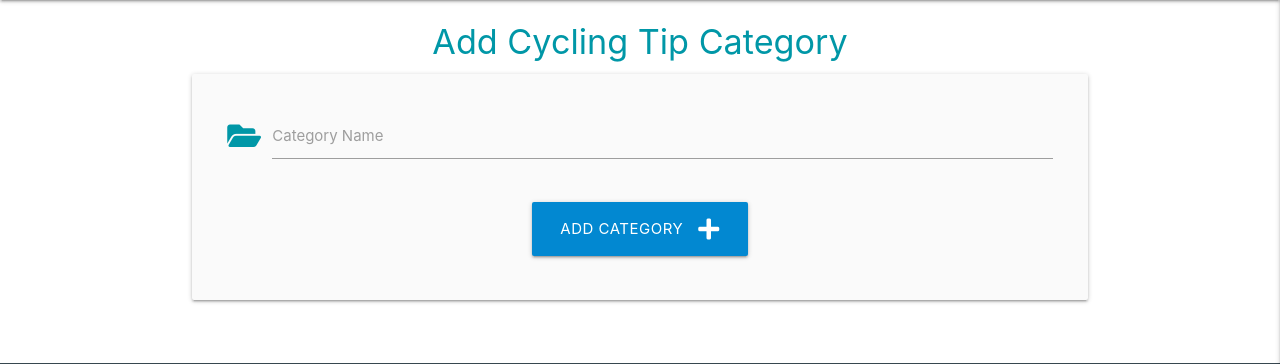
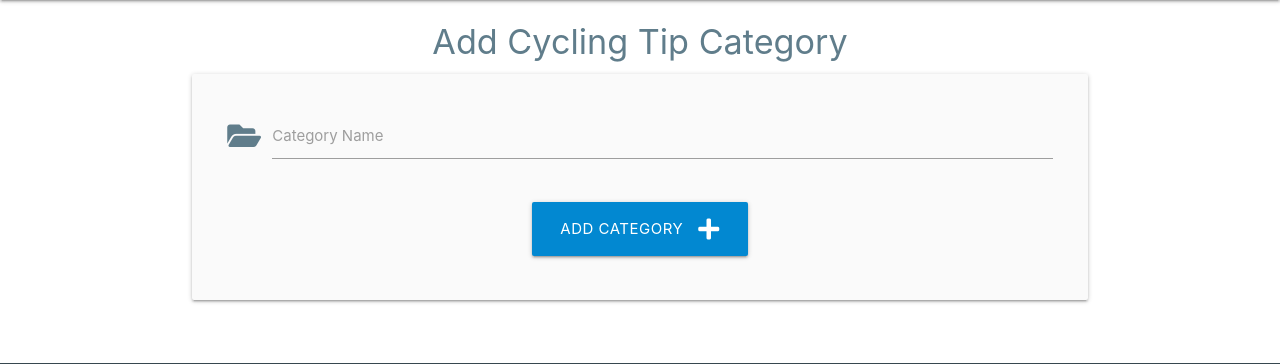
Before and after one commit to Matty-El/velo-route, a Flask app: page /add_cycling_tip_category in a window 1280 px wide. Shown: the part 64-428 px from the top of the page. Run offline with Flask 2, Linux system fonts and the light colour scheme; some libraries are stand-ins or nearby versions.

Commit message:
Add code comments

```diff
--- a/app.py
+++ b/app.py
@@ -11,6 +11,7 @@ if os.path.exists("env.py"):
 
 app = Flask(__name__)
 
+# ------------------------ configuration ----------------------------------- #
 app.config["MONGO_DBNAME"] = os.environ.get("MONGO_DBNAME")
 app.config["MONGO_URI"] = os.environ.get("MONGO_URI")
 app.secret_key = os.environ.get("SECRET_KEY")
@@ -18,6 +19,7 @@ app.secret_key = os.environ.get("SECRET_KEY")
 mongo = PyMongo(app)
 
 
+# ------------------------ home page --------------------------------------- #
 @app.route("/")
 def index():
     # first six routes for medium and large devices
@@ -29,19 +31,7 @@ def index():
         small_routes=small_routes)
 
 
-@app.route("/get_routes")
-def get_routes():
-    routes = mongo.db.routes.find().sort("_id", -1)
-    return render_template("routes.html", routes=routes)
-
-
-@app.route("/route_search", methods=["GET", "POST"])
-def route_search():
-    route_query = request.form.get("route_query")
-    routes = mongo.db.routes.find({"$text": {"$search": route_query}})
-    return render_template("routes.html", routes=routes)
-
-
+# ------------------------ users ------------------------------------------- #
 @app.route("/join_us", methods=["GET", "POST"])
 def join_us():
     if request.method == "POST":
@@ -130,6 +120,20 @@ def profile(username):
     return redirect(url_for("login"))
 
 
+# ------------------------ cycling routes ---------------------------------- #
+@app.route("/get_routes")
+def get_routes():
+    routes = mongo.db.routes.find().sort("_id", -1)
+    return render_template("routes.html", routes=routes)
+
+
+@app.route("/route_search", methods=["GET", "POST"])
+def route_search():
+    route_query = request.form.get("route_query")
+    routes = mongo.db.routes.find({"$text": {"$search": route_query}})
+    return render_template("routes.html", routes=routes)
+
+
 @app.route("/add_route", methods=["GET", "POST"])
 def add_route():
     if request.method == "POST":
@@ -189,6 +193,7 @@ def delete_route(route_id):
     return redirect(url_for("get_routes"))
 
 
+# ------------------------ cycling tips ------------------------------------ #
 @app.route("/get_cycling_tips")
 def get_cycling_tips():
     cycling_tips = list(mongo.db.cycling_tips.find().sort(
@@ -249,6 +254,7 @@ def delete_cycling_tip(cycling_tip_id):
     return redirect(url_for("get_cycling_tips"))
 
 
+# ------------------------ categories -------------------------------------- #
 @app.route("/get_categories")
 def get_categories():
     categories = list(mongo.db.categories.find().sort("category_name", 1))
@@ -335,6 +341,23 @@ def delete_cycling_tip_category(cycling_tip_category_id):
     return redirect(url_for("get_categories"))
 
 
+# ------------------------ error handlers ---------------------------------- #
+@app.errorhandler(404)
+def not_found(e):
+    return render_template("error_handlers/404.html"), 404
+
+
+@app.errorhandler(500)
+def server_error(e):
+    return render_template("error_handlers/500.html"), 500
+
+
+@app.errorhandler(403)
+def forbidden(e):
+    return render_template("error_handlers/403.html"), 403
+
+
+# ------------------------ run app ----------------------------------------- #
 if __name__ == "__main__":
     app.run(host=os.environ.get("IP"),
             port=int(os.environ.get("PORT")),
--- a/static/js/script.js
+++ b/static/js/script.js
@@ -1,5 +1,5 @@
 $(document).ready(function(){
-    $('.sidenav').sidenav({edge: "right"});
+    $('.sidenav').sidenav({edge: "left"});
     $('select').formSelect();
     $('.tooltipped').tooltip();
   });
--- a/templates/add_category.html
+++ b/templates/add_category.html
@@ -6,7 +6,7 @@
 <div class="container">
     <div class="row card-panel grey lighten-5">
         <form class="" method="POST" action="{{ url_for('add_category') }}">
-            <!-- route name -->
+            <!-- category name -->
             <div class="row">
                 <div class="input-field col s12">
                     <i class="fas fa-folder-open prefix blue-grey-text darken-5"></i>
--- a/templates/add_cycling_tip_category.html
+++ b/templates/add_cycling_tip_category.html
@@ -1,21 +1,21 @@
 {% extends "base.html" %}
 {% block content %}
 
-<h4 class="cyan-text text-darken-2 center-align">Add Cycling Tip Category</h4>
+<h4 class="blue-grey-text darken-5 center-align">Add Cycling Tip Category</h4>
 
 <div class="container">
     <div class="row card-panel grey lighten-5">
         <form class="" method="POST" action="{{ url_for('add_cycling_tip_category') }}">
-            <!-- route name -->
+            <!-- category name -->
             <div class="row">
                 <div class="input-field col s12">
-                    <i class="fas fa-folder-open prefix cyan-text text-darken-2"></i>
+                    <i class="fas fa-folder-open prefix blue-grey-text darken-5"></i>
                     <input id="category_name" name="category_name" minlength="3" maxlength="25" type="text"
                         class="validate" required>
                     <label for="category_name" id="add-category-label">Category Name</label>
                 </div>
             </div>
-            <!-- add category button -->
+            <!-- add cycling tip button -->
             <div class="row">
                 <div class="center-align">
                     <button class="btn-large light-blue darken-2 waves-effect waves-light" type="submit">
--- a/templates/add_route.html
+++ b/templates/add_route.html
@@ -19,6 +19,7 @@
                     <label for="category_name">Category</label>
                 </div>
             </div>
+            <!-- route difficulty selector-->
             <div class="row">
                 <div class="input-field">
                     <i class="fas fa-dumbbell prefix blue-grey-text darken-5"></i>
--- a/templates/base.html
+++ b/templates/base.html
@@ -67,7 +67,6 @@
 <main>
   <section>
     <!-- display flash messages -->
-    <!-- remember to customize differently -->
     {% with messages = get_flashed_messages() %}
     {% if messages %}
     {% for message in messages %}
--- a/templates/categories.html
+++ b/templates/categories.html
@@ -3,6 +3,7 @@
 
 <h4 class="blue-grey-text darken-5 center-align">Categories</h4>
 
+<!-- route categories -->
 <div class="row">
   <div class="col s12 center-align">
     <a href="{{ url_for('add_category') }}" class="btn-large light-blue darken-2">
@@ -31,6 +32,7 @@
   </div>
 </div>
 
+<!-- cycling tips categories -->
 <div class="row">
   <div class="col s12 center-align">
     <a href="{{ url_for('add_cycling_tip_category') }}" class="btn-large light-blue darken-2">
--- a/templates/cycling_tips.html
+++ b/templates/cycling_tips.html
@@ -3,6 +3,7 @@
 
 <h4 class="center-align blue-grey-text darken-5">Cycling Tips</h4>
 
+<!-- display cycling tips -->
 <div class="container">
   <div class="row">
     {% for cycling_tip in cycling_tips %}
--- a/templates/edit_cycling_tip_category.html
+++ b/templates/edit_cycling_tip_category.html
@@ -6,7 +6,7 @@
 <div class="container">
     <div class="row card-panel grey lighten-5">
         <form class="" method="POST" action="{{ url_for('edit_cycling_tip_category', cycling_tip_category_id=cycling_tip_category._id) }}">
-            <!-- route name -->
+            <!-- category name -->
             <div class="row">
                 <div class="input-field col s12">
                     <i class="fas fa-folder-open prefix blue-grey-text darken-5"></i>
@@ -15,7 +15,7 @@
                     <label for="category_name" id="add-category-label">Category Name</label>
                 </div>
             </div>
-            <!-- add category button -->
+            <!-- add cycling tip category button -->
             <div class="row">
                 <div class="center-align">
                     <a href="{{ url_for('get_categories') }}" class="btn-large red">
--- a/templates/edit_route.html
+++ b/templates/edit_route.html
@@ -23,6 +23,7 @@
                     <label for="category_name">Category</label>
                 </div>
             </div>
+            <!-- route difficulty -->
             <div class="row">
                 <div class="input-field col s12">
                     <i class="fas fa-dumbbell prefix blue-grey-text darken-5"></i>
--- a/templates/join_us.html
+++ b/templates/join_us.html
@@ -58,6 +58,7 @@
         </div>
     </form>
 
+    <!-- log in divert text -->
     <div class="row">
         <div class="col s12">
             <p class="center-align">
--- a/templates/login.html
+++ b/templates/login.html
@@ -32,6 +32,7 @@
     </form>
 </div>
 
+<!-- register divert text -->
 <div class="row">
     <div class="col s12">
         <p class="center-align">
--- a/templates/profile.html
+++ b/templates/profile.html
@@ -1,6 +1,7 @@
 {% extends "base.html" %}
 {% block content %}
 
+<!-- profile details display -->
 <div class="container">
   <div class="col s12 m6 offset-m3">
     <div class="card-panel">
@@ -22,6 +23,7 @@
 
 <h4 class="blue-grey-text darken-5 center-align">Your Routes</h4>
 
+<!-- user's submitted routes -->
 <div class="container">
   <div class="row">
     {% for route in routes %}
--- a/templates/routes.html
+++ b/templates/routes.html
@@ -3,6 +3,7 @@
 
 <h4 class="center-align blue-grey-text text-darken-5">Routes</h4>
 
+<!-- routes search -->
 <div class="container">
   <div class="row card-panel z-depth-0" id="route-search">
     <form action="{{ url_for('route_search') }}" method="POST" class="col s12">
@@ -26,6 +27,7 @@
     </form>
   </div>
 
+  <!-- routes search display -->
   {% if routes.count() > 0 %}
   <div class="row">
     {% for route in routes %}
@@ -49,12 +51,11 @@
     </div>
     {% endfor %}
     {% else %}
-    <div>
+    <!-- search no results message -->
       <div class="row">
         <div class="col s12"></div>
         <h4 class="blue-grey-text text-darken-5 center-align">No results found! Please try another search.</h4>
       </div>
-    </div>
   </div>
   {% endif %}
 </div>
```
Also changed, not shown: templates/index.html (+5 -5 lines).
